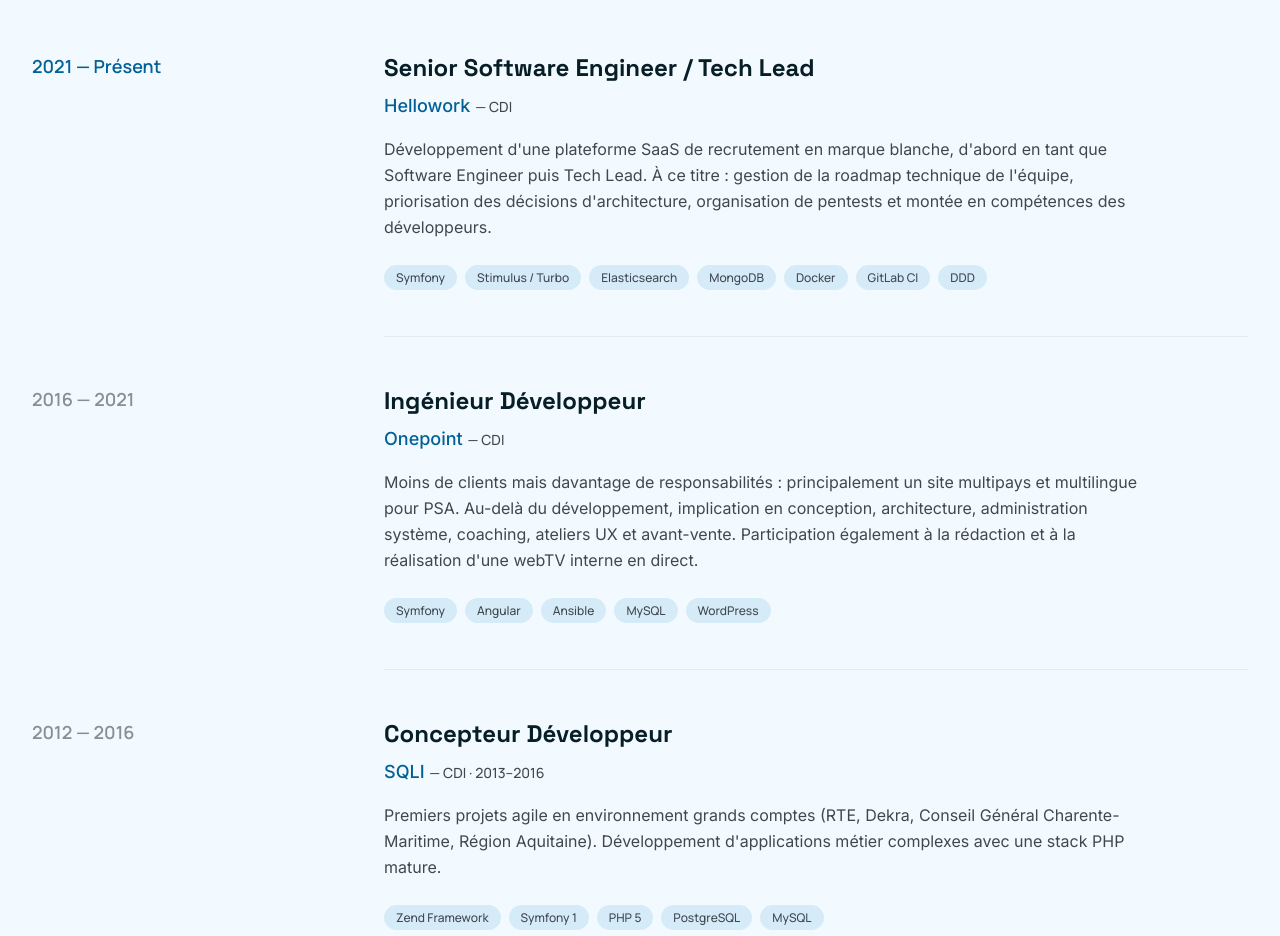
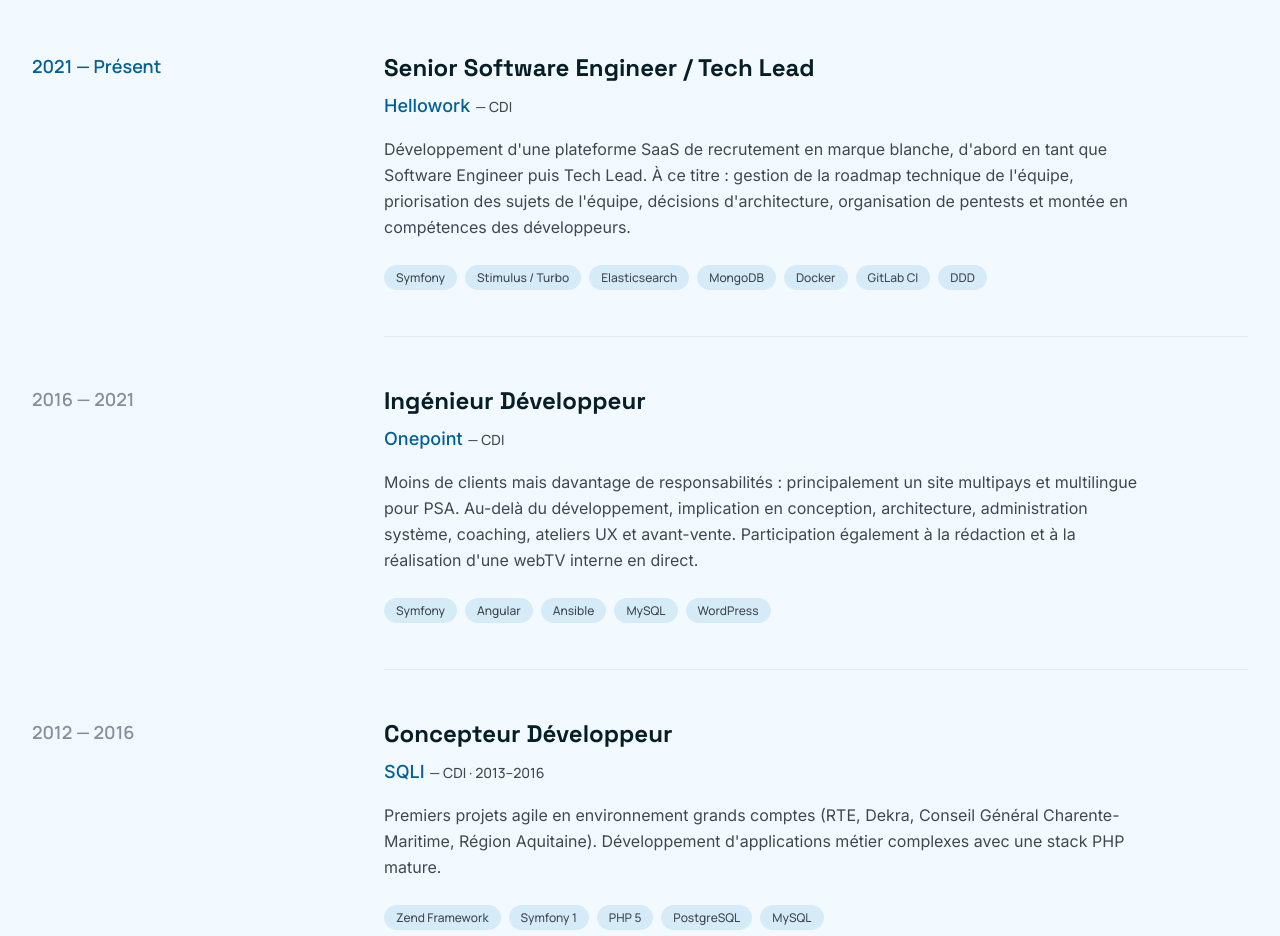
Before and after one commit to robinos33/site-perso, a plain HTML site: page index.html in a window 1280 px wide. Shown: the part 1820-2756 px from the top of the page. Drawn offline with nearby package versions, Linux system fonts and the light colour scheme.

Commit message:
fix(content): update Tech Lead description wording

```diff
--- a/index.html
+++ b/index.html
@@ -396,7 +396,7 @@
               <span class="text-sm font-label text-on-surface-variant font-normal">— CDI</span>
             </p>
             <p class="text-on-surface-variant leading-relaxed max-w-3xl mb-6">
-              Développement d'une plateforme SaaS de recrutement en marque blanche, d'abord en tant que Software Engineer puis Tech Lead. À ce titre : gestion de la roadmap technique de l'équipe, priorisation des décisions d'architecture, organisation de pentests et montée en compétences des développeurs.
+              Développement d'une plateforme SaaS de recrutement en marque blanche, d'abord en tant que Software Engineer puis Tech Lead. À ce titre : gestion de la roadmap technique de l'équipe, priorisation des sujets de l'équipe, décisions d'architecture, organisation de pentests et montée en compétences des développeurs.
             </p>
             <ul class="flex flex-wrap gap-2 list-none m-0 p-0" aria-label="Technologies utilisées">
               <li><span class="bg-surface-container-high text-on-surface-variant px-3 py-1 rounded-full text-xs font-label">Symfony</span></li>
```
